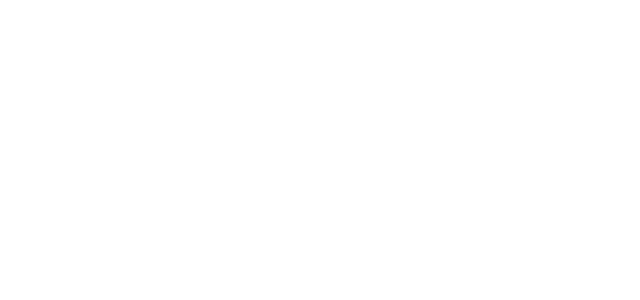
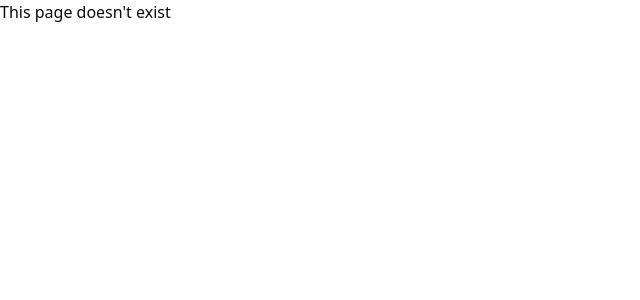
Before and after one commit to debabrata013/Mern_Elearning, a React (Vite) app in the folder client/: page /auth in a window 1280 px wide. Before the commit this address had no page. Shown: the top 300 px of the page, without its empty margins (0-640 px from the left). Built offline with nearby package versions, Linux system fonts and the light colour scheme.

Commit message:
Enhance routing and update dashboard navigation:
- Added a catch-all route for handling 404 Not Found pages in the App component.
- Updated the label for the Home navigation item in the admin dashboard to "Dashboard" for clarity.

```diff
--- a/client/src/App.jsx
+++ b/client/src/App.jsx
@@ -63,6 +63,7 @@
         }
       />
       <Route path="/unauthorized" element={<Unauthorized />} />
+      <Route path="*" element={<NotFoundPage />} />
     </Routes>
 
 </AuthProvider>
--- a/client/src/pages/admin/dashboard.jsx
+++ b/client/src/pages/admin/dashboard.jsx
@@ -345,7 +345,7 @@
         <nav className="space-y-2">
           <NavItem
             icon={<Home />}
-            label="Home"
+            label="Dashboard"
             active={currentSection === 'home'}
             onClick={() => setCurrentSection('home')}
           />
```
